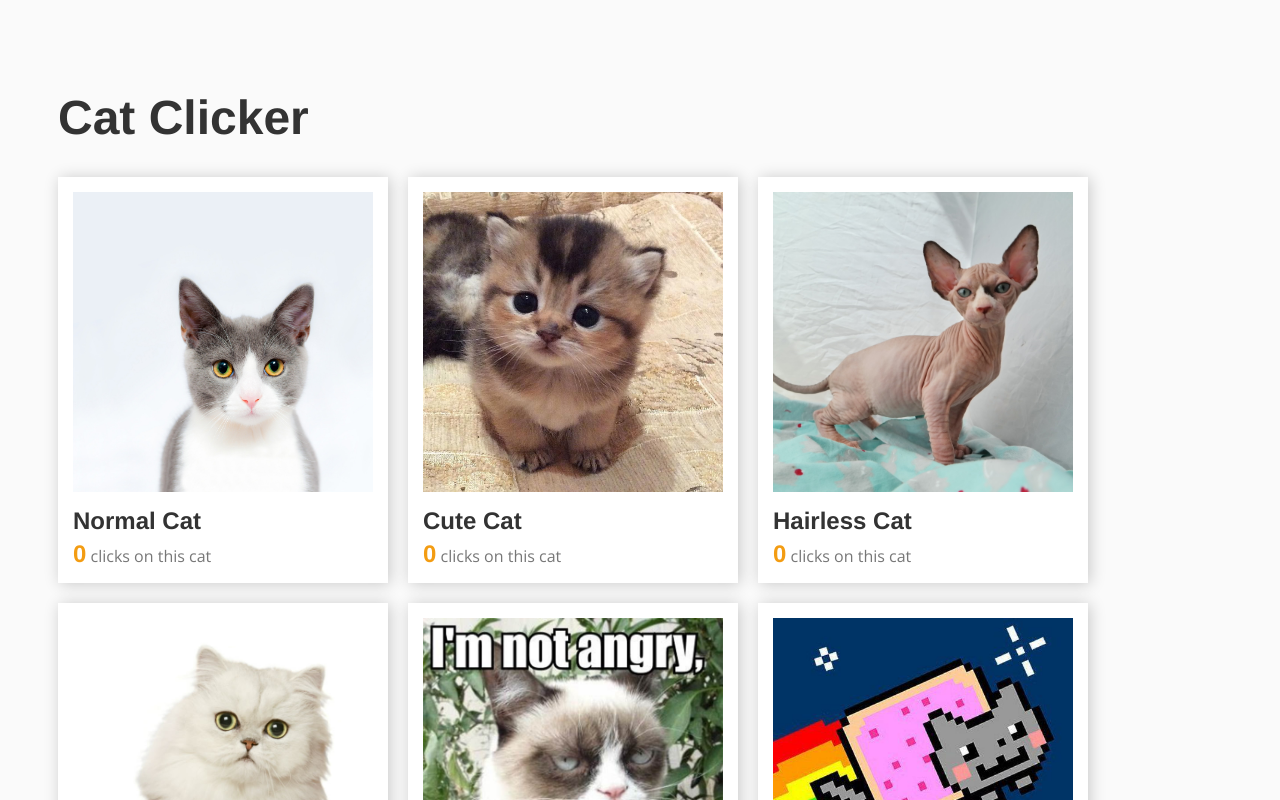
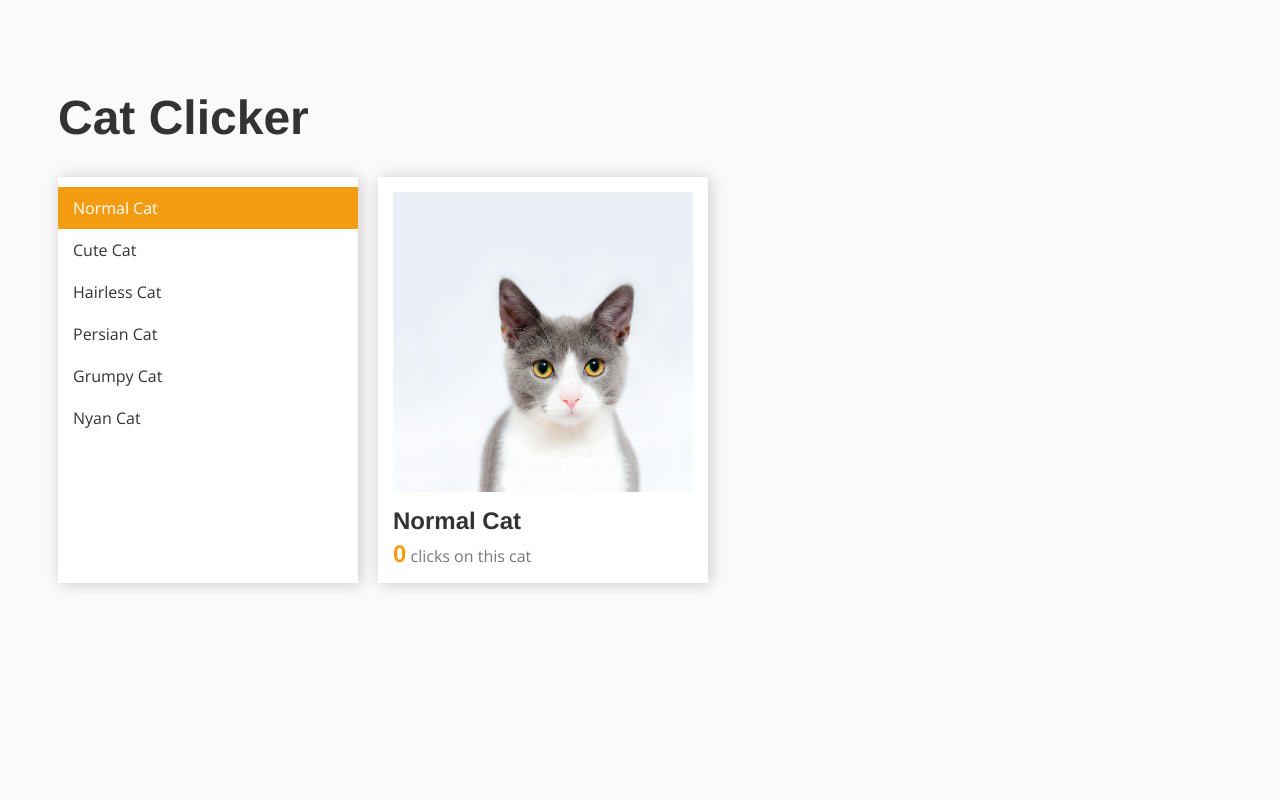
Before and after one commit to jameshedaweng/cat-clicker, a Vue app: page / in a window 1280 px wide. Shown: the top 800 px of the page. Built offline with nearby package versions, Linux system fonts and the light colour scheme.

Commit message:
Add a cat list for cat selection, cat details is shown on the right

```diff
--- a/src/App.vue
+++ b/src/App.vue
@@ -2,28 +2,45 @@
   <div id="app">
     <h1>Cat Clicker</h1>
     <div id="main-container">
+      <CatList
+        v-bind:cats="cats"
+        v-bind:current_cat="current_cat"
+        v-bind:setCurrentCat="setCurrentCat"
+      />
       <CatContainer
-        v-for="(cat, index) in cats"
-        v-bind:key="`cat-${index}`"
-        v-bind:cat="cat"
-      >
-      </CatContainer>
+        v-bind:cat="cats[current_cat]"
+        v-bind:updateCatCount="updateCatCount"
+      />
     </div>
   </div>
 </template>
 
 <script>
   import CatContainer from './components/CatContainer';
+  import CatList from './components/CatList';
   import cats from './assets/static/cats.json';
   export default {
     name: 'app',
     components: {
+      CatList,
       CatContainer
     },
-    data: function() {
+    methods: {
+      setCurrentCat(index){
+        this.current_cat = index;
+      },
+      updateCatCount(){
+        this.cats[this.current_cat].count++;
+      }
+    },
+    data() {
       return {
-        cats: cats
+        cats: cats,
+        current_cat: 0
       }
+    },
+    mounted(){
+      this.cats.map(cat => cat.count = 0);
     }
   }
 </script>
--- a/src/assets/scss/components/_cat_container.scss
+++ b/src/assets/scss/components/_cat_container.scss
@@ -11,6 +11,7 @@
     width: 300px;
     height: 300px;
     object-fit: cover;
+    cursor: pointer;
   }
   .cat-info{
     color: $textGray;
--- /dev/null
+++ b/src/assets/scss/components/_cat_list.scss
@@ -0,0 +1,22 @@
+@import "../helpers/all";
+
+.cat-list{
+  background: $white;
+  box-shadow: 2px 1px 15px 0px $shadow;
+  flex-direction: column;
+  margin: 10px;
+  width: 300px;
+  padding: 10px 0px;
+  .cat-list-item{
+    cursor: pointer;
+    padding: 10px 15px;
+    font-size: 16px;
+    &:hover{
+      background-color: $bgGray;
+    }
+    &.active{
+      background-color: $theme1;
+      color: $white;
+    }
+  }
+}
--- /dev/null
+++ b/src/assets/scss/pages/cat_list.scss
@@ -0,0 +1 @@
+@import "../components/cat_list";
--- a/src/components/CatContainer.vue
+++ b/src/components/CatContainer.vue
@@ -1,9 +1,13 @@
 <template>
-  <div class="cat-container" v-on:click="counter += 1">
-    <img class="cat-image" v-bind:src="imagePath(cat.file)" v-bind:alt="cat.name">
+  <div class="cat-container">
+    <img class="cat-image"
+      v-bind:src="imagePath(cat.file)"
+      v-bind:alt="cat.name"
+      v-on:click="updateCurrentCount()"
+    >
     <h2>{{ cat.name }}</h2>
     <div class="cat-info">
-      <span class="cat-count">{{ counter }}</span> clicks on this cat
+      <span class="cat-count">{{ current_count }}</span> clicks on this cat
     </div>
   </div>
 </template>
@@ -11,16 +15,25 @@
 <script>
   export default {
     name: 'cat-container',
-    props: ['cat'],
-    data: function() {
-      return {
-        counter: 0
-      };
-    },
+    props: ['cat', 'updateCatCount'],
     methods: {
       imagePath(image) {
         return require(`../assets/images/${image}`);
+      },
+      updateCurrentCount() {
+        this.updateCatCount();
+        // Update the counter for the current cat
+        this.current_count = this.cat.count;
       }
+    },
+    data(){
+      return {
+        current_count: this.cat.count || 0
+      };
+    },
+    updated(){
+      // Refresh the counter when cat changes
+      this.current_count = this.cat.count;
     }
   };
 </script>
--- /dev/null
+++ b/src/components/CatList.vue
@@ -0,0 +1,23 @@
+<template>
+  <div class="cat-list">
+    <div
+      v-for="(cat, index) in cats"
+      v-bind:class="[current_cat == index? 'active': 'inactive', 'cat-list-item']"
+      v-bind:key="`list-item-${index}`"
+      v-on:click="setCurrentCat(index)"
+    >
+      {{ cat.name }}
+    </div>
+  </div>
+</template>
+
+<script>
+  export default {
+    name: 'cat-list',
+    props: ['cats', 'current_cat', 'setCurrentCat']
+  };
+</script>
+
+<style lang="scss" scoped>
+  @import '../assets/scss/pages/cat_list';
+</style>
```
